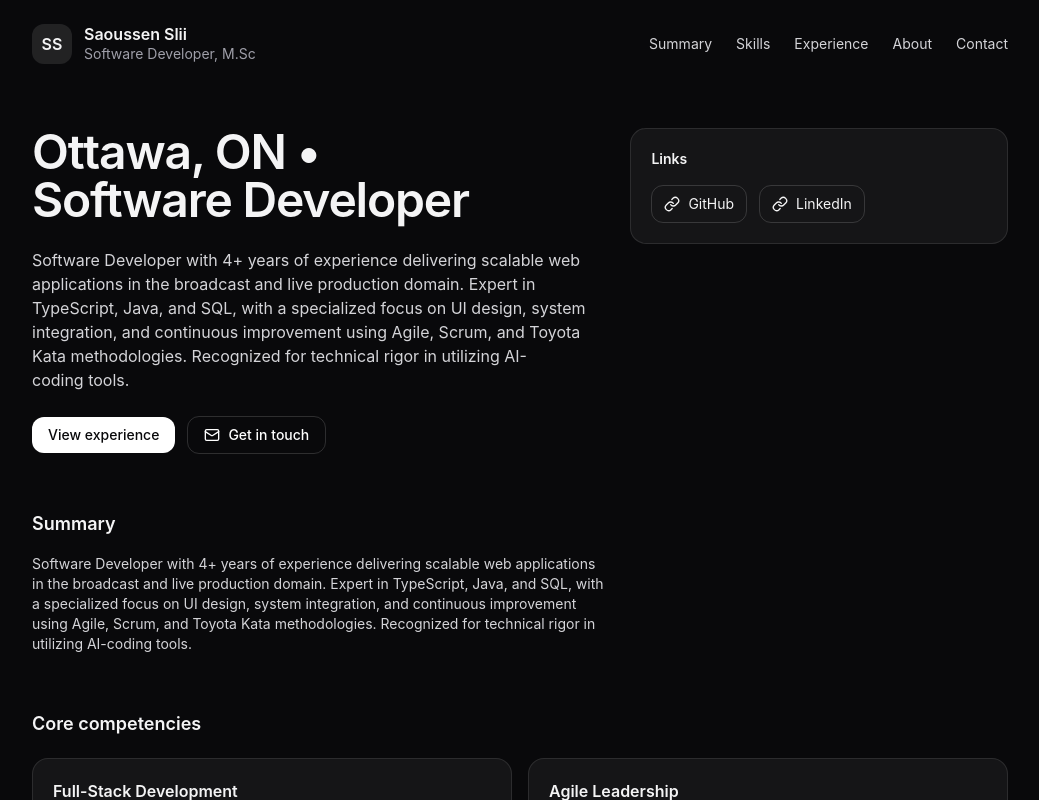
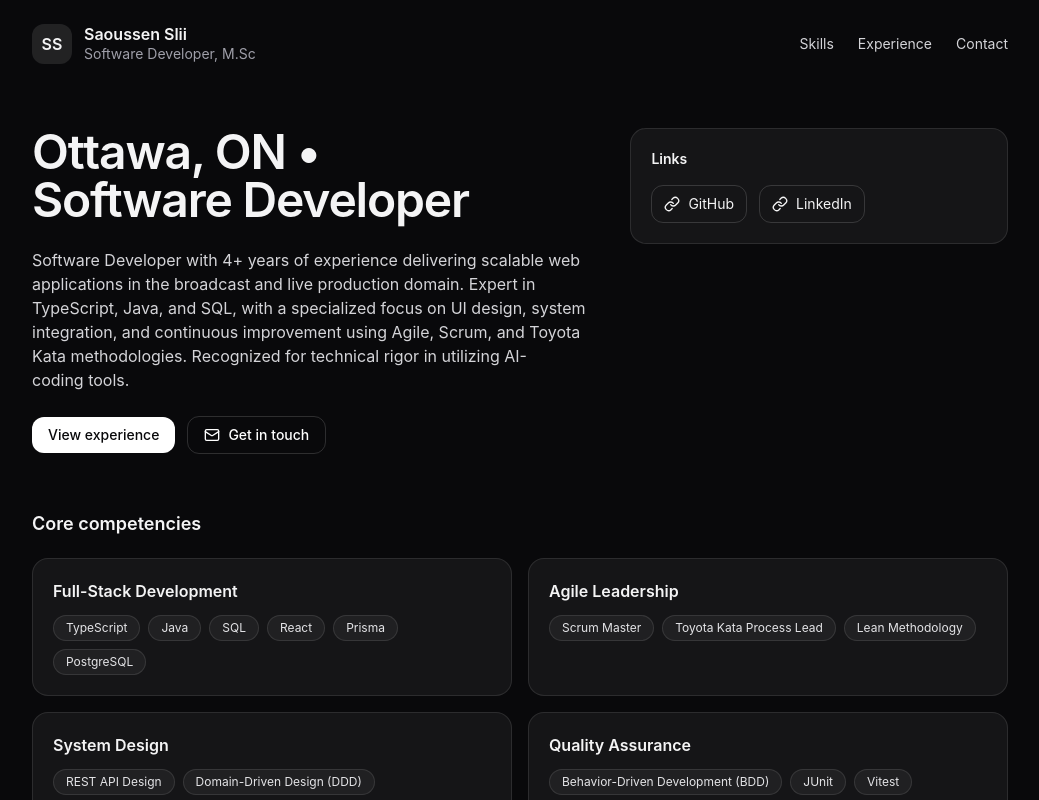
Before and after one commit to saoussen-slii/portfolio, a React app: page / in a window 1280 px wide. Shown: the top 800 px of the page, without its empty margins (120-1159 px from the left). Built offline with nearby package versions, Linux system fonts and the light colour scheme; the HTML template or start-up script is replaced by a standard one.

Commit message:
about part removed

```diff
--- a/src/App.tsx
+++ b/src/App.tsx
@@ -28,17 +28,11 @@ export default function App() {
         </div>
 
         <nav className="hidden items-center gap-6 text-sm text-zinc-300 sm:flex">
-          <a className="hover:text-white" href="#summary">
-            Summary
-          </a>
           <a className="hover:text-white" href="#skills">
             Skills
           </a>
           <a className="hover:text-white" href="#experience">
             Experience
-          </a>
-          <a className="hover:text-white" href="#about">
-            About
           </a>
           <a className="hover:text-white" href="#contact">
             Contact
@@ -89,11 +83,6 @@ export default function App() {
               ))}
             </div>
           </aside>
-        </section>
-
-        <section id="summary" className="mt-14">
-          <h2 className="text-lg font-semibold">Summary</h2>
-          <p className="mt-4 max-w-prose text-sm text-zinc-300">{resume.summary}</p>
         </section>
 
         <section id="skills" className="mt-14">
@@ -216,14 +205,6 @@ export default function App() {
           </div>
         </section>
 
-        <section id="about" className="mt-14">
-          <h2 className="text-lg font-semibold">About</h2>
-          <p className="mt-4 max-w-prose text-sm text-zinc-300">
-            This section is pulled from your config too—update `src/data/config.ts` to customize it
-            further (bio, featured projects, etc.).
-          </p>
-        </section>
-
         <section id="contact" className="mt-14">
           <h2 className="text-lg font-semibold">Contact</h2>
           <p className="mt-4 text-sm text-zinc-300">
```
